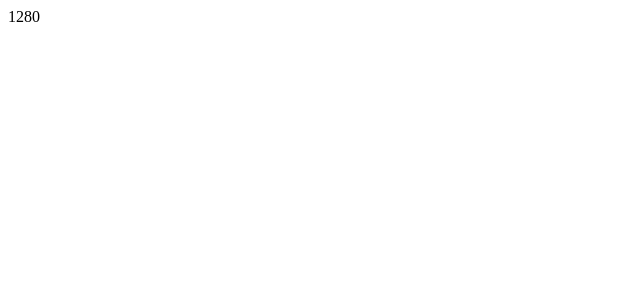
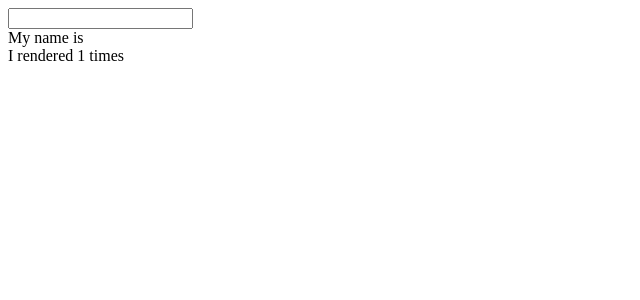
Before and after one commit to Samaelish/react-hooks, a React (Create React App) app: page / in a window 1280 px wide. Shown: the top 300 px of the page, without its empty margins (0-640 px from the left). Built offline with nearby package versions, Linux system fonts and the light colour scheme.

Commit message:
basic useref for rendering

```diff
--- a/src/App.js
+++ b/src/App.js
@@ -1,22 +1,11 @@
-import { useState, useEffect } from 'react'
+import UseRef from './UseRef'
 
 function App() {
-  const [windowWidth, setWindowWidth] = useState(window.innerWidth)
-
-  const handleResize = () => {
-    setWindowWidth(window.innerWidth)
-  }
-
-  useEffect(() => {
-    window.addEventListener('resize', handleResize)
-    return () => { // cleanup on unmount
-      window.removeEventListener('resize', handleResize)
-    }
-  }, [])
-
   return (
-    <div>{windowWidth}</div>
-  );
+    <>
+      <UseRef />
+    </>
+  )
 }
 
 export default App;
--- /dev/null
+++ b/src/UseRef.jsx
@@ -0,0 +1,20 @@
+import { useState, useEffect, useRef } from 'react'
+
+function UseRef() {
+  const [name, setName] = useState('')
+  const renderCount = useRef(1)
+
+  useEffect(() => {
+    renderCount.current = renderCount.current + 1
+  })
+
+  return (
+    <>
+      <input value={name} onChange={e => setName(e.target.value)}/>
+      <div>My name is {name}</div>
+      <div>I rendered {renderCount.current} times</div>
+    </>
+  )
+}
+
+export default UseRef;
```
Also changed, not shown: src/WindowWidth.jsx (added, +22 -0 lines).
